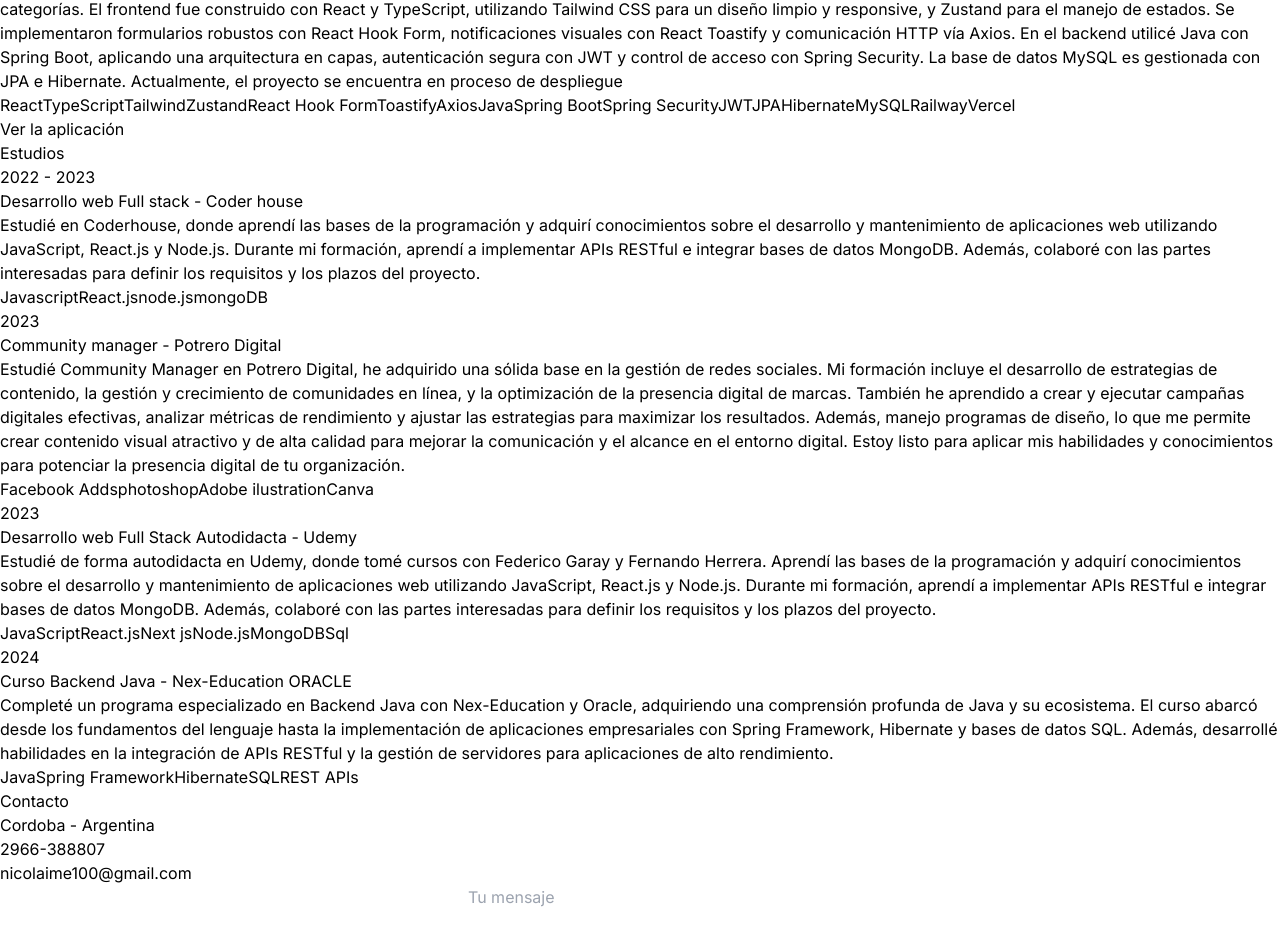
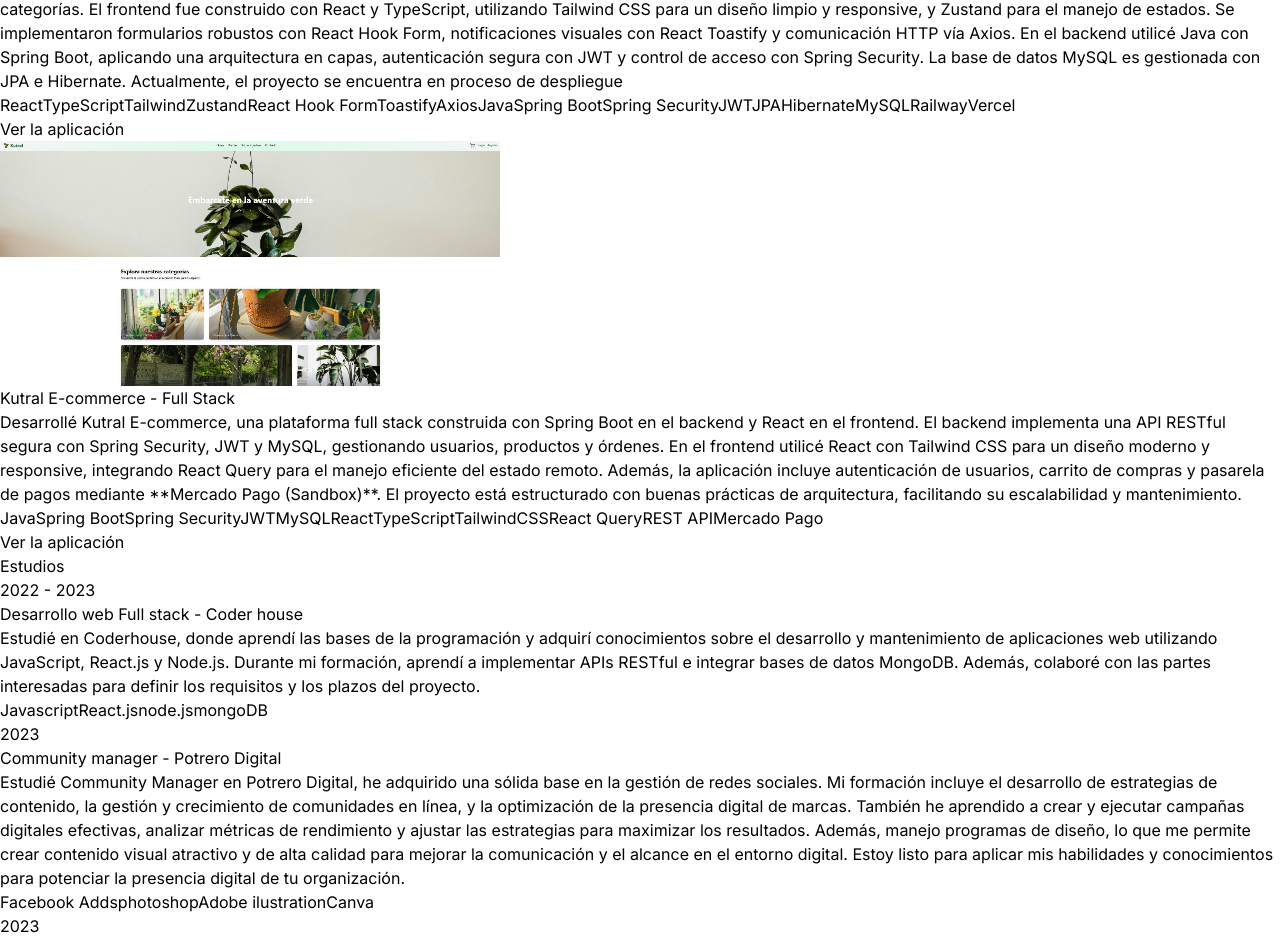
Before and after one commit to NicolasLaime/portfolio-NicolasLaime, a React (Vite) app: page / in a window 1280 px wide. Shown: the part 5474-6412 px from the top of the page. Built offline with nearby package versions, Linux system fonts and the light colour scheme.

Commit message:
proyecto nuevo 15/9/25

```diff
--- a/src/data/constantes.js
+++ b/src/data/constantes.js
@@ -6,6 +6,7 @@
 import ecomerce from "../assets/proyectos/ecommerce-mern.JPG"
 import tareas from "../assets/proyectos/tareas.JPG"
 import foro from "../assets/proyectos/foro-principal.JPG"
+import homekutral from "../assets/proyectos/home-kutral.JPG"
 
 export const HEROCONTENIDO = `¡Hola! Soy Nicolás, un desarrollador Full Stack apasionado por la tecnología y la programación.
 En los últimos 2 años, he perfeccionado mis habilidades en el desarrollo web, tanto en front-end como back-end. Me especializo en crear aplicaciones dinámicas con código eficiente y de alta calidad. Actualmente, busco mi primer empleo en IT para aplicar mis conocimientos, seguir aprendiendo y contribuir a proyectos innovadores. ¡Estoy listo para aportar y enfrentar nuevos desafíos!`;
@@ -135,7 +136,35 @@
     "Vercel"
   ],
   categoria: "Fullstack",
+},
+{
+  titulo: "Kutral E-commerce - Full Stack",
+  imagen: homekutral,
+  descripcion:
+    `Desarrollé Kutral E-commerce, una plataforma full stack construida con Spring Boot en el backend y React en el frontend.
+    El backend implementa una API RESTful segura con Spring Security, JWT y MySQL, gestionando usuarios, productos y órdenes.
+    En el frontend utilicé React con Tailwind CSS para un diseño moderno y responsive, integrando React Query para el manejo eficiente del estado remoto.
+    Además, la aplicación incluye autenticación de usuarios, carrito de compras y pasarela de pagos mediante **Mercado Pago (Sandbox)**.
+    El proyecto está estructurado con buenas prácticas de arquitectura, facilitando su escalabilidad y mantenimiento.`,
+  Tecnologias: [
+    "Java",
+    "Spring Boot",
+    "Spring Security",
+    "JWT",
+    "MySQL",
+    "React",
+    "TypeScript",
+    "TailwindCSS",
+    "React Query",
+    "REST API",
+    "Mercado Pago"
+  ],
+  categoria: "Fullstack",
+  url: "https://github.com/NicolasLaime/kutral-ecommerce"
 }
+
+
+
 ];
 
 
```
Also changed, not shown: src/assets/proyectos/home-kutral.JPG (added).
